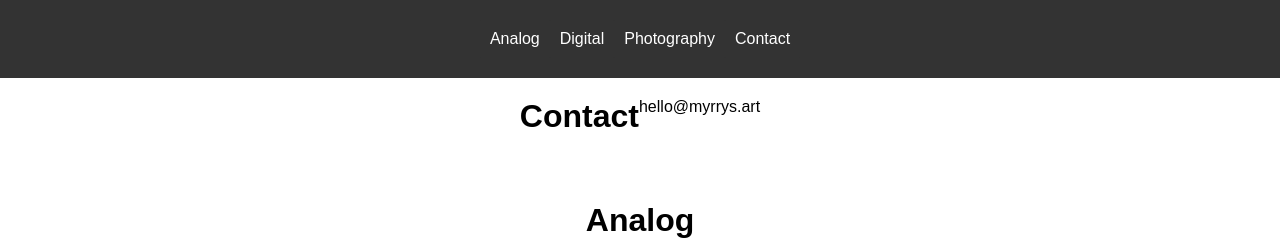
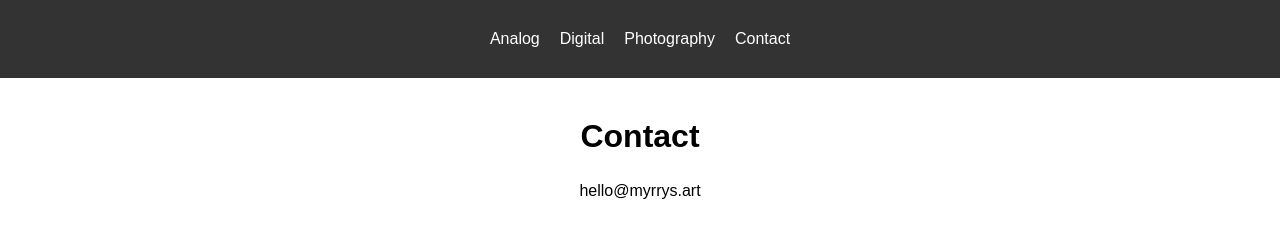
Before and after one commit to myrrysart/myrrysart.github.io, a plain HTML site: page index.html in a window 1280 px wide. Shown: the top 244 px of the page. Drawn offline with Linux system fonts and the light colour scheme.

Commit message:
fix: contact section alignment

```diff
--- a/index.html
+++ b/index.html
@@ -17,9 +17,11 @@
         </ul>
       </nav>
     </header>
-    <section id="contact" class="contact">
-      <h2>Contact</h2>
-      <p>hello@myrrys.art</p>
+    <section id="contact">
+      <div class="contact">
+        <h2>Contact</h2>
+        <p>hello@myrrys.art</p>
+      </div>
     </section>
     <section id="Analog">
       <h2>Analog</h2>
--- a/style.css
+++ b/style.css
@@ -43,8 +43,10 @@ section {
 }
 
 section .contact {
-  display: block;
-  margin-bottom: 10px;
+  display: flex;
+  flex-direction: column; /* Stack the child elements vertically */
+  align-items: center; /* Center the child elements horizontally */
+  margin-top: 20px; /* Add some space between the "contact" section and the content above it */
 }
 
 /* The headings for the content sections */
```
